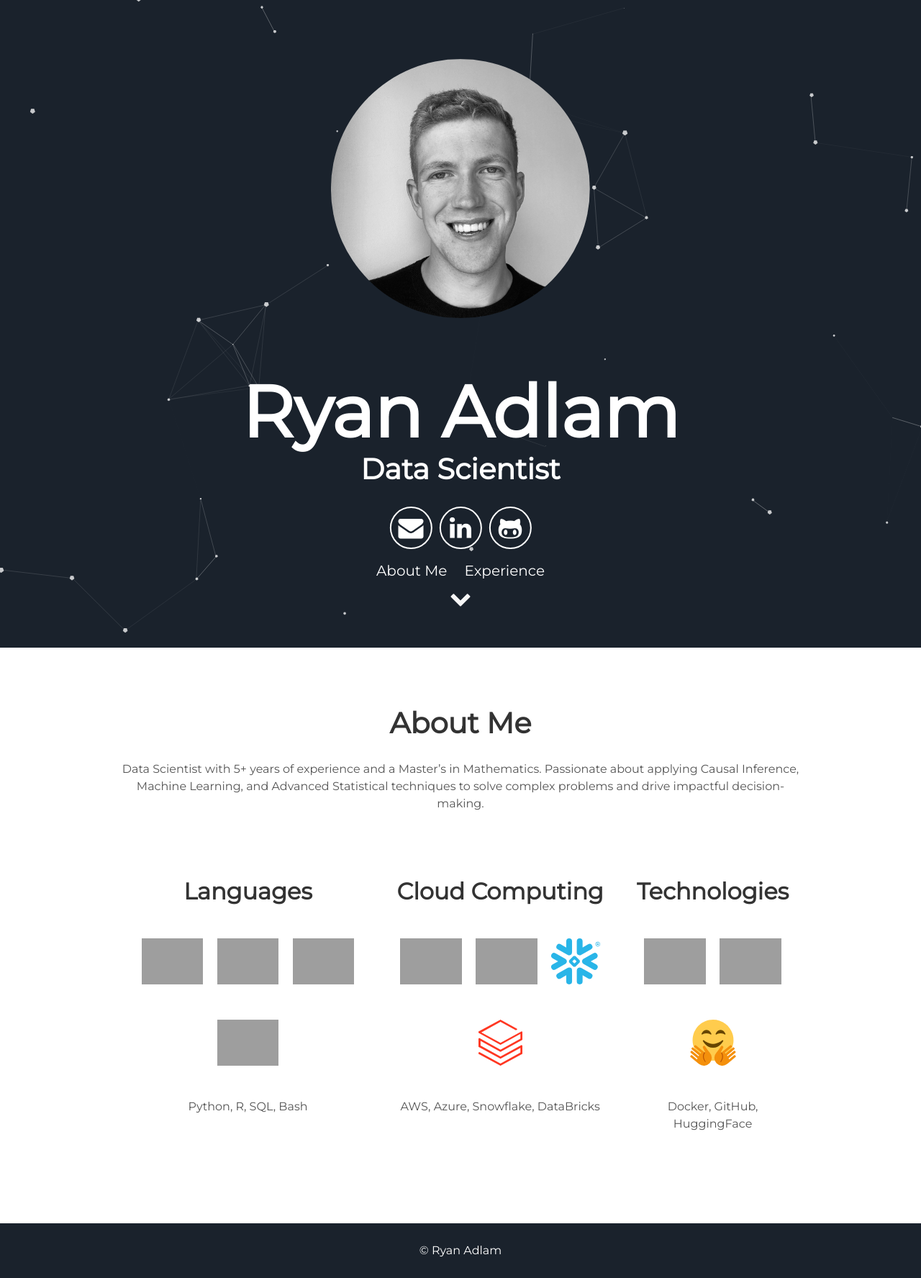
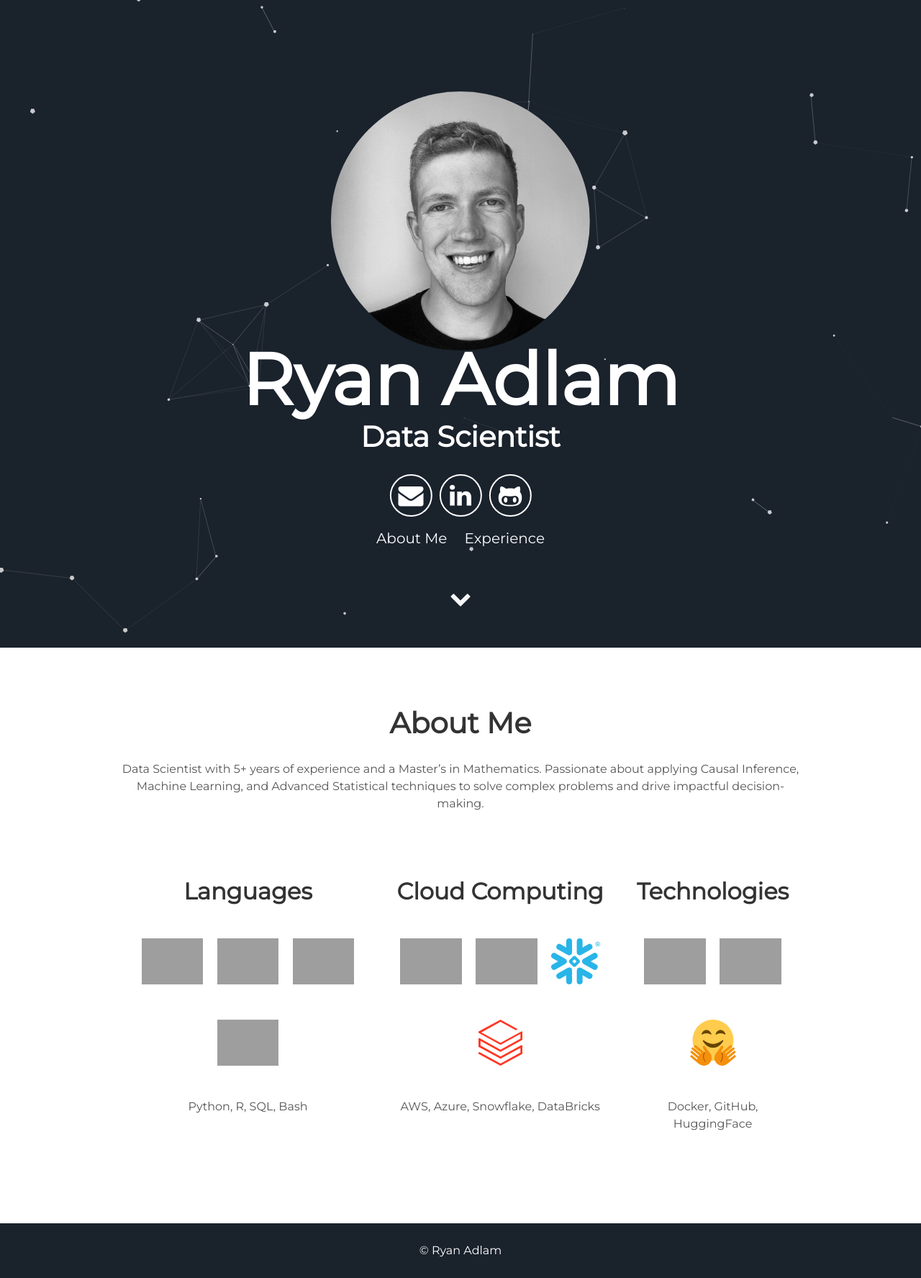
Before and after one commit to ryanadlam/ryanadlam.github.io, a Jekyll site: the page built from index.html, in a window 1280 px wide. Shown: the whole page at 72% size. Built offline with Jekyll 4.4.1, drawn with Linux system fonts in a browser that asks for light colours; grey boxes are pictures that could not be loaded.

Commit message:
Adjust css

```diff
--- a/_includes/header.html
+++ b/_includes/header.html
@@ -26,6 +26,18 @@
     object-fit: cover;  /* Ensures the image is cropped nicely */
     display: block;
     margin-left: auto;
-    margin-right: auto; /* Center the image */
+    margin-right: auto;
+    margin-bottom: -50px; /* Negative margin to reduce the gap and allow overlap */
+    z-index: 1; /* Ensures the image stays on top */
+  }
+
+  .header h1 {
+    margin-top: 0; /* Removes any extra top margin */
+    position: relative;
+    z-index: 2; /* Ensures text is placed above the image in case of overlap */
+  }
+
+  .site-title {
+    font-size: 3rem; /* Adjust font size as necessary */
   }
 </style>
```
